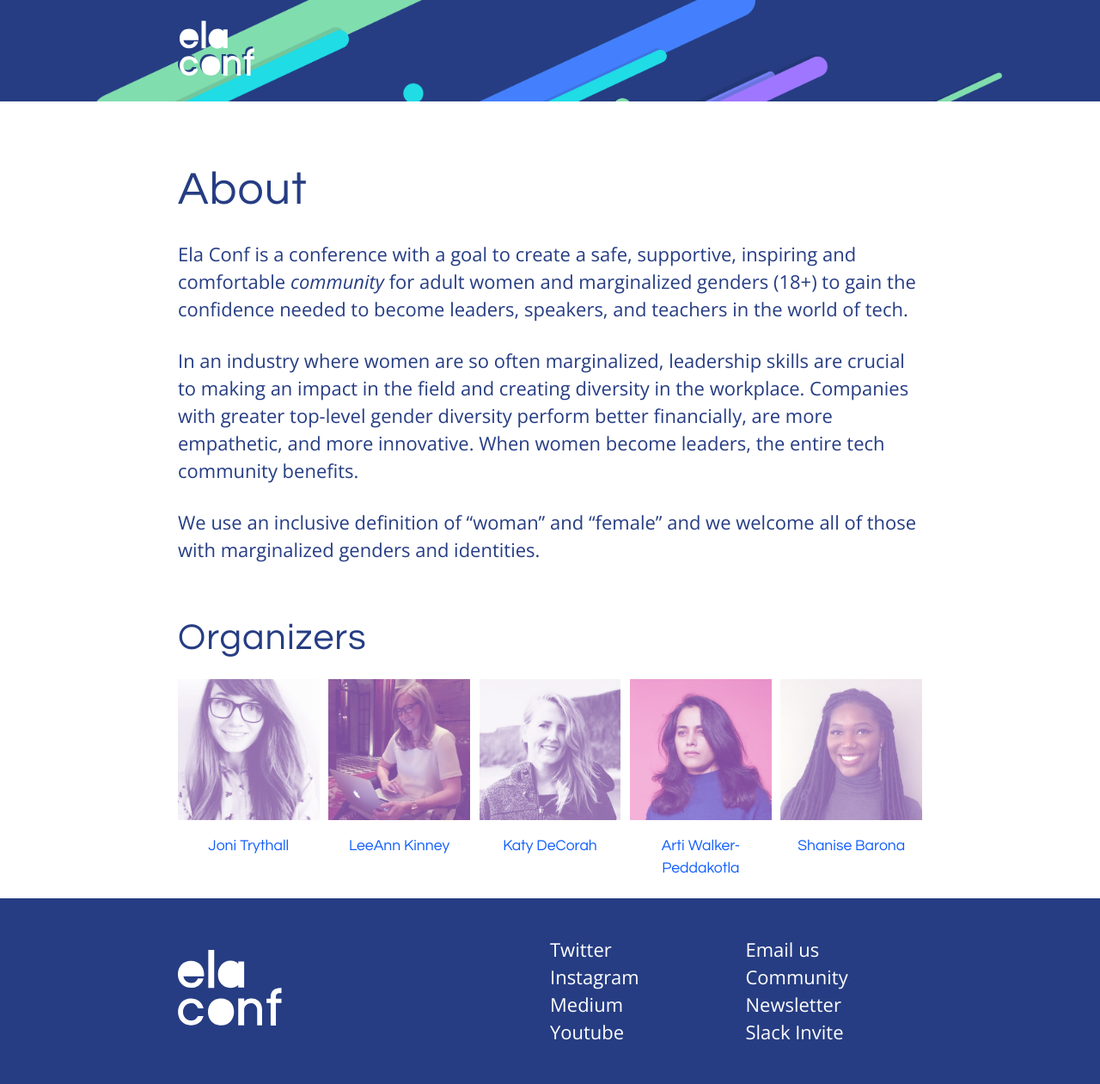
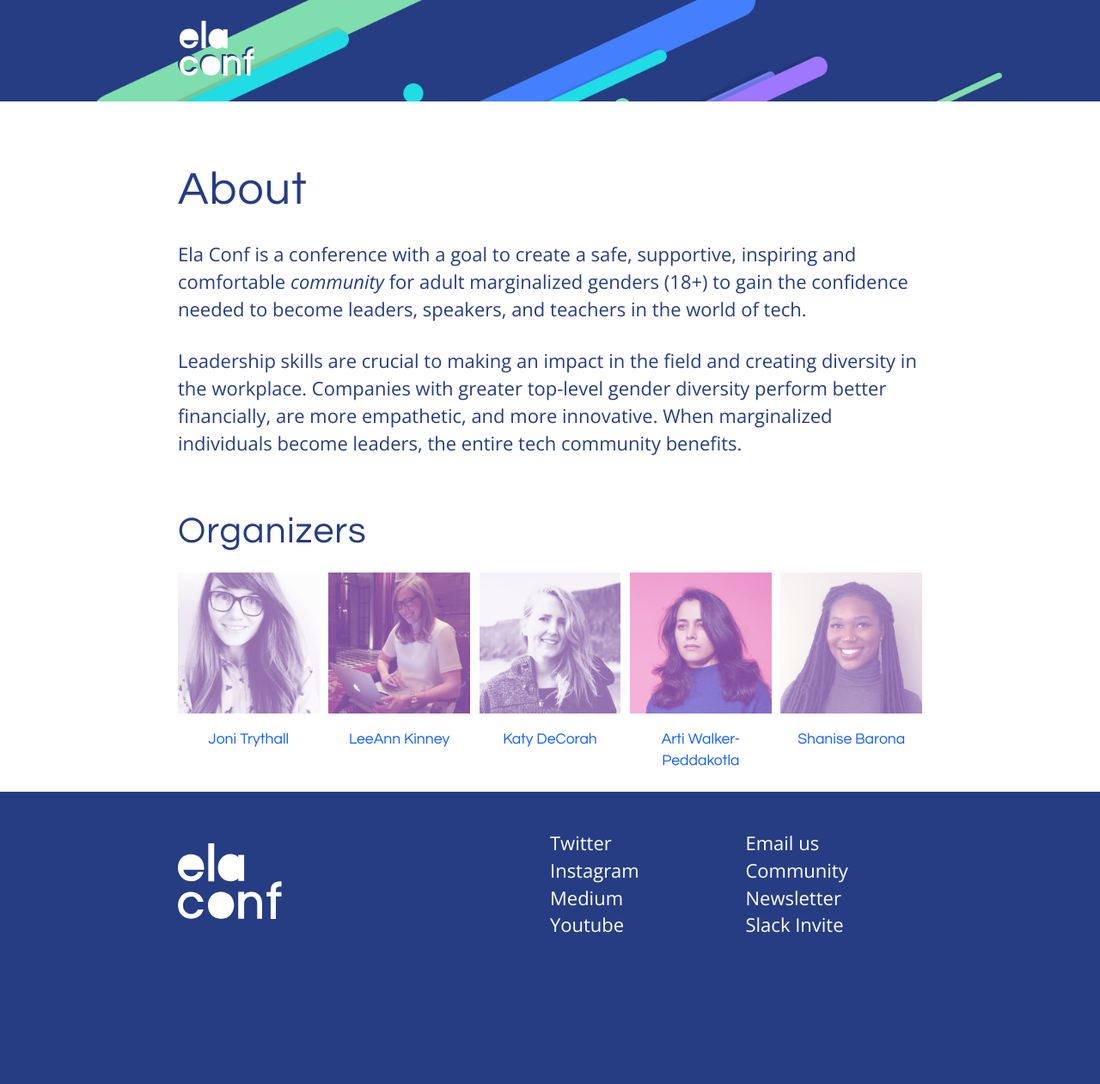
Before and after one commit to elaconf/elaconf.github.io, a Jekyll site: the page built from about/index.md, in a window 1280 px wide. Shown: the whole page at 86% size. Built offline with Jekyll 4.4.1, drawn with Linux system fonts in a browser that asks for light colours; after the commit the page ends 1136 px from its top, so only the background shows below that.

Commit message:
rm last references to "women"

```diff
--- a/about/index.md
+++ b/about/index.md
@@ -4,11 +4,9 @@ title: About
 description: Ela Conf is a conference with a goal to create a safe, supportive, inspiring and comfortable _community_ for adult marginalized genders (18+) to gain the confidence needed to become leaders, speakers, and teachers in the world of tech.
 ---
 
-Ela Conf is a conference with a goal to create a safe, supportive, inspiring and comfortable _community_ for adult women and marginalized genders (18+) to gain the confidence needed to become leaders, speakers, and teachers in the world of tech.
+Ela Conf is a conference with a goal to create a safe, supportive, inspiring and comfortable _community_ for adult marginalized genders (18+) to gain the confidence needed to become leaders, speakers, and teachers in the world of tech.
 
-In an industry where women are so often marginalized, leadership skills are crucial to making an impact in the field and creating diversity in the workplace. Companies with greater top-level gender diversity perform better financially, are more empathetic, and more innovative. When women become leaders, the entire tech community benefits.
-
-We use an inclusive definition of “woman” and “female” and we welcome all of those with marginalized genders and identities.
+Leadership skills are crucial to making an impact in the field and creating diversity in the workplace. Companies with greater top-level gender diversity perform better financially, are more empathetic, and more innovative. When marginalized individuals become leaders, the entire tech community benefits.
 
 ## Organizers
 
```
